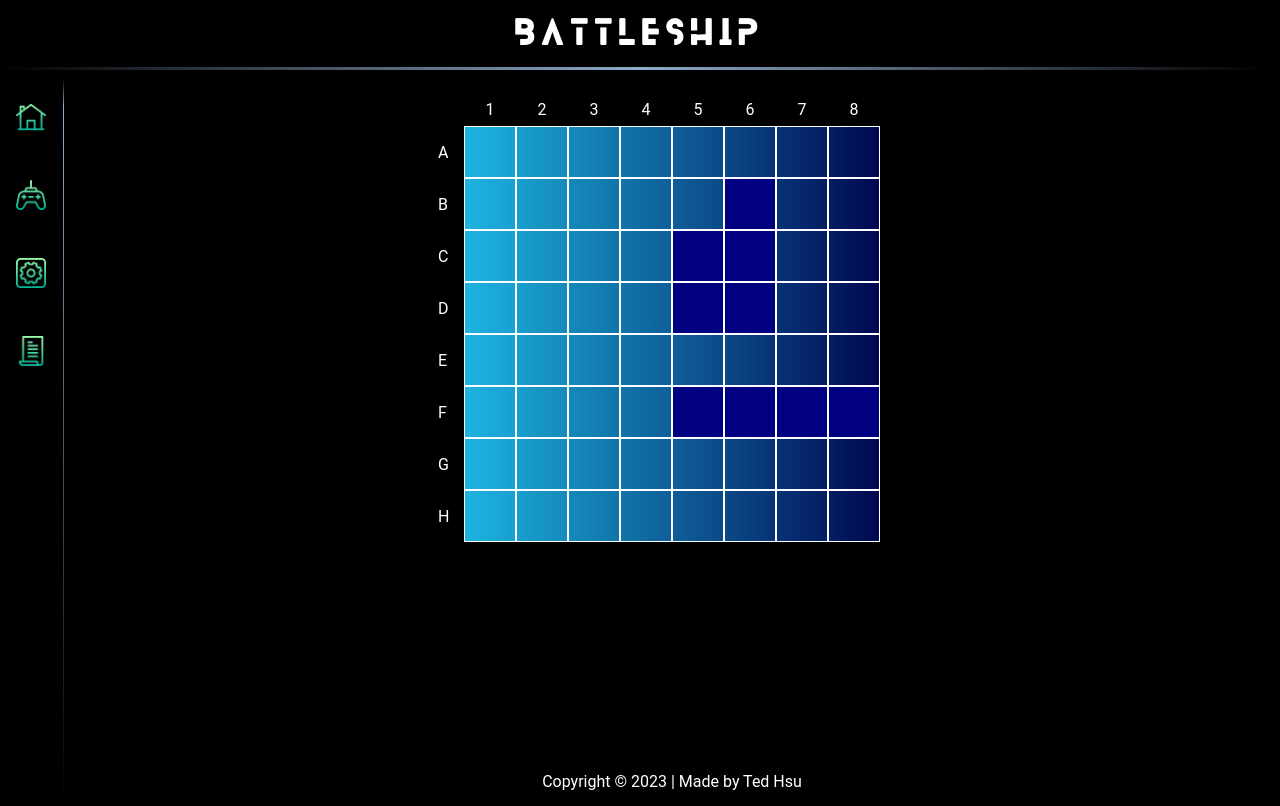
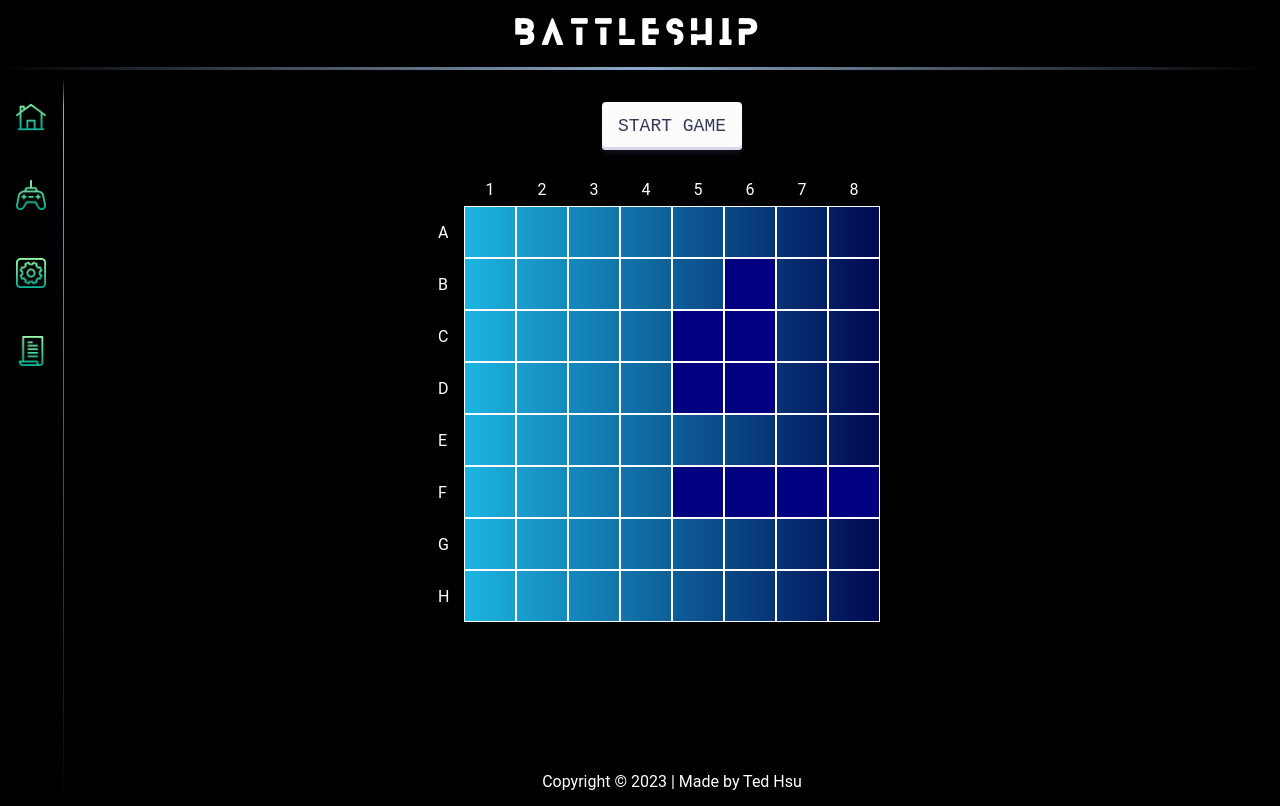
Before and after one commit to tedythsu/battleship-game, an Angular app: page /game in a window 1280 px wide. Built offline with nearby package versions, Linux system fonts and the light colour scheme.

Commit message:
feat: Add Start button

```diff
--- a/src/app/pages/game-page/game-page.component.html
+++ b/src/app/pages/game-page/game-page.component.html
@@ -1,3 +1,7 @@
+<div class="start-button-container" [ngStyle]="{ 'width': boardDimensionPx }">
+  <button (click)="startGame()" class="start-button-container__button" role="button">START GAME</button>
+</div>
+
 <div class="board"
   [ngStyle]="{'width': 'calc(52 *' + boardDimension + 'px)', 'height': 'calc(52 *' + boardDimension + 'px)'}">
 
--- a/src/app/pages/game-page/game-page.component.scss
+++ b/src/app/pages/game-page/game-page.component.scss
@@ -47,3 +47,56 @@
     }
   }
 }
+
+.start-button-container {
+  margin: auto auto 3.5rem auto;
+  text-align: center;
+  display: flex;
+  align-items: center;
+  justify-content: center;
+
+  &__button {
+    align-items: center;
+    appearance: none;
+    background-color: #FCFCFD;
+    border-radius: 4px;
+    border-width: 0;
+    box-shadow: rgba(45, 35, 66, 0.4) 0 2px 4px,rgba(45, 35, 66, 0.3) 0 7px 13px -3px,#D6D6E7 0 -3px 0 inset;
+    box-sizing: border-box;
+    color: #36395A;
+    cursor: pointer;
+    display: inline-flex;
+    font-family: "JetBrains Mono",monospace;
+    height: 48px;
+    justify-content: center;
+    line-height: 1;
+    list-style: none;
+    overflow: hidden;
+    padding-left: 16px;
+    padding-right: 16px;
+    position: relative;
+    text-align: left;
+    text-decoration: none;
+    transition: box-shadow .15s,transform .15s;
+    user-select: none;
+    -webkit-user-select: none;
+    touch-action: manipulation;
+    white-space: nowrap;
+    will-change: box-shadow,transform;
+    font-size: 18px;
+
+    &:focus {
+      box-shadow: #D6D6E7 0 0 0 1.5px inset, rgba(45, 35, 66, 0.4) 0 2px 4px, rgba(45, 35, 66, 0.3) 0 7px 13px -3px, #D6D6E7 0 -3px 0 inset;
+    }
+
+    &:hover {
+      box-shadow: rgba(45, 35, 66, 0.4) 0 4px 8px, rgba(45, 35, 66, 0.3) 0 7px 13px -3px, #D6D6E7 0 -3px 0 inset;
+      transform: translateY(-2px);
+    }
+
+    &:active {
+      box-shadow: #D6D6E7 0 3px 7px inset;
+      transform: translateY(2px);
+    }
+  }
+}
```
